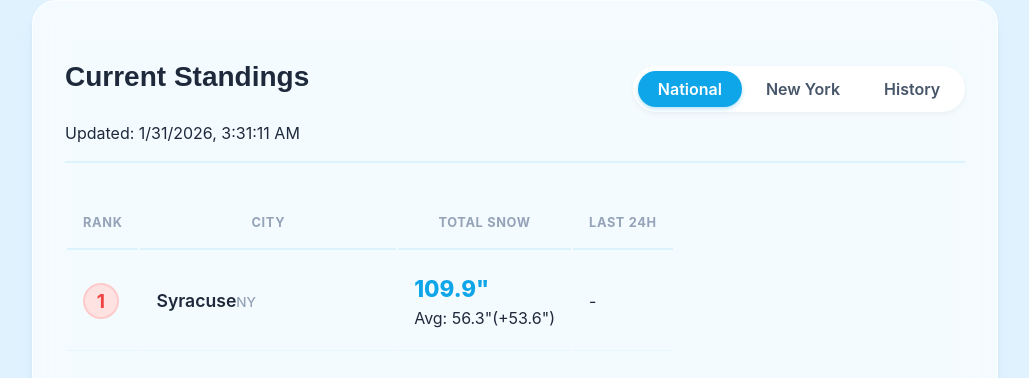
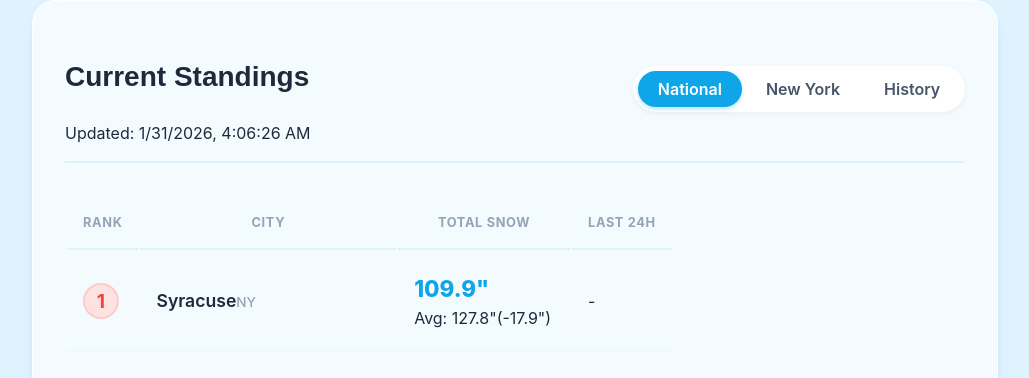
Before and after one commit to mathursunit/brrroyale, a React (Vite) app: page / in a window 1280 px wide. Shown: the part 412-790 px from the top of the page, without its empty margins (125-1154 px from the left). Built offline with nearby package versions, Linux system fonts and the light colour scheme.

Commit message:
Data: Switch from calculated 20yr avg to official NOAA 1991-2020 Normals

```diff
--- a/public/data/season_current.json
+++ b/public/data/season_current.json
@@ -1,5 +1,5 @@
 {
-  "last_updated": "2026-01-31T03:31:11.165Z",
+  "last_updated": "2026-01-31T04:06:26.069Z",
   "source": "NOAA GHCN-Daily",
   "season_start": "2025-09-01",
   "season_end": "2026-01-31",
@@ -13,6 +13,7 @@
         "NY_Top10",
         "Snow_Belt"
       ],
+      "avg_annual": 127.8,
       "total_snow": 109.9,
       "last_24h": 0,
       "history_20_years": []
@@ -25,6 +26,7 @@
       "tags": [
         "NY_Top10"
       ],
+      "avg_annual": 102,
       "total_snow": 77.2,
       "last_24h": 0,
       "history_20_years": []
@@ -38,6 +40,7 @@
         "NY_Top10",
         "Snow_Belt"
       ],
+      "avg_annual": 95.4,
       "total_snow": 63,
       "last_24h": 0,
       "history_20_years": []
@@ -51,6 +54,7 @@
         "US_Top50",
         "Snow_Belt"
       ],
+      "avg_annual": 77.9,
       "total_snow": 57.3,
       "last_24h": 0,
       "history_20_years": []
@@ -63,6 +67,7 @@
       "tags": [
         "NY_Top10"
       ],
+      "avg_annual": 86.5,
       "total_snow": 49.5,
       "last_24h": 0,
       "history_20_years": []
@@ -75,6 +80,7 @@
       "tags": [
         "NY_Top10"
       ],
+      "avg_annual": 59.2,
       "total_snow": 44.4,
       "last_24h": 0,
       "history_20_years": []
@@ -87,6 +93,7 @@
       "tags": [
         "US_Top50"
       ],
+      "avg_annual": 44.1,
       "total_snow": 35.5,
       "last_24h": 0,
       "history_20_years": []
@@ -99,6 +106,7 @@
       "tags": [
         "US_Top50"
       ],
+      "avg_annual": 49.2,
       "total_snow": 34.1,
       "last_24h": 0,
       "history_20_years": []
@@ -111,6 +119,7 @@
       "tags": [
         "US_Top50"
       ],
+      "avg_annual": 45,
       "total_snow": 33.5,
       "last_24h": 0,
       "history_20_years": []
@@ -123,6 +132,7 @@
       "tags": [
         "US_Top50"
       ],
+      "avg_annual": 38.8,
       "total_snow": 28.6,
       "last_24h": 0,
       "history_20_years": []
@@ -135,6 +145,7 @@
       "tags": [
         "US_Top50"
       ],
+      "avg_annual": 51.2,
       "total_snow": 27.9,
       "last_24h": 0,
       "history_20_years": []
@@ -148,6 +159,7 @@
         "NY_Top10",
         "US_Top50"
       ],
+      "avg_annual": 29.8,
       "total_snow": 21.1,
       "last_24h": 0,
       "history_20_years": []
@@ -160,6 +172,7 @@
       "tags": [
         "US_Top50"
       ],
+      "avg_annual": 49,
       "total_snow": 13.4,
       "last_24h": 0,
       "history_20_years": []
@@ -172,6 +185,7 @@
       "tags": [
         "US_Top50"
       ],
+      "avg_annual": 51.9,
       "total_snow": 0.1,
       "last_24h": 0,
       "history_20_years": []
--- a/scripts/fetch_snow_noaa.js
+++ b/scripts/fetch_snow_noaa.js
@@ -84,6 +84,7 @@ async function fetchOfficialSnow() {
                 state: city.state,
                 id: city.id,
                 tags: city.tags || [],
+                avg_annual: city.annual_average || 0, // Pass-through static normal
                 total_snow: parseFloat(totalSnow.toFixed(1)),
                 last_24h: parseFloat(last24h.toFixed(1)),
                 history_20_years: []
--- a/src/components/Leaderboard.jsx
+++ b/src/components/Leaderboard.jsx
@@ -1,37 +1,8 @@
 import { useState, useEffect } from 'react';
 import '../styles/index.css';
 import currentSeasonData from '../../public/data/season_current.json';
-import historyData from '../../public/data/history.json'; // Need history for calculation
+// Helper removed - we now use official NOAA normals from the data property city.avg_annual
 import CityHistory from './CityHistory';
-
-// Helper: Calculate average snowfall up to today's date across all available years
-const getHistoricalComparison = (cityId, currentTotal) => {
-    const years = historyData.cities[cityId];
-    if (!years) return null;
-
-    const totals = Object.values(years);
-    if (totals.length === 0) return null;
-
-    // Use a simple average of total seasonal snowfall (approximation for now as daily history is heavy)
-    // A better approach would be "average to date", but we only have season totals in history.json
-    // Let's use the season total average as a benchmark for "Pace" or just compare to average season total.
-
-    // Actually, to get "Above/Below Average", we really need "Average FOR THIS DATE".
-    // We don't have daily history loaded in the frontend (it's huge).
-    // We only have seasonal totals.
-    // So let's show "Season Average" context. e.g. "Avg Season: 90in"
-
-    const sum = totals.reduce((a, b) => a + b, 0);
-    const avg = sum / totals.length;
-
-    // Pace calculation: We are roughly 5 months into a 9 month season (Sep-May).
-    // Let's just show the raw Average Season Total for context.
-
-    return {
-        avgSeason: avg.toFixed(1),
-        diff: (currentTotal - avg).toFixed(1)
-    };
-};
 
 const Leaderboard = () => {
     const [data, setData] = useState(null);
@@ -124,18 +95,18 @@ const Leaderboard = () => {
                                                 {city.total_snow}"
                                             </span>
                                             {(() => {
-                                                const stats = getHistoricalComparison(city.id, city.total_snow);
-                                                if (stats) {
-                                                    const diffVal = parseFloat(stats.diff);
-                                                    const isAhead = diffVal >= 0;
+                                                const avg = city.avg_annual;
+                                                if (avg > 0) {
+                                                    const diff = (city.total_snow - avg).toFixed(1);
+                                                    const isAhead = diff >= 0;
                                                     const colorClass = isAhead ? 'text-emerald-600' : 'text-rose-500';
                                                     const sign = isAhead ? '+' : '';
 
                                                     return (
                                                         <div className="text-xs text-slate-500 mt-1 font-medium flex justify-end gap-2">
-                                                            <span>Avg: {stats.avgSeason}"</span>
+                                                            <span>Avg: {avg}"</span>
                                                             <span className={colorClass}>
-                                                                ({sign}{stats.diff}")
+                                                                ({sign}{diff}")
                                                             </span>
                                                         </div>
                                                     )
```
Also changed, not shown: src/data/cities.json (+28 -14 lines).
